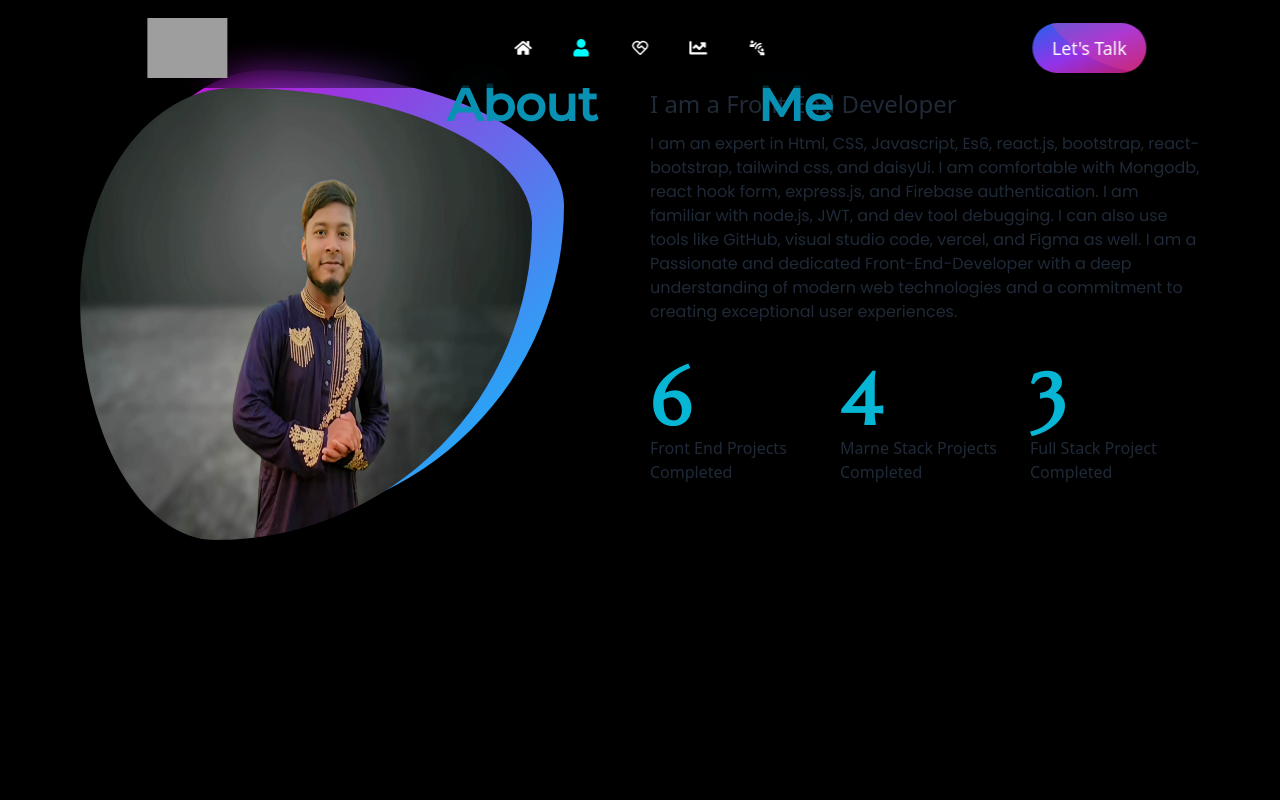
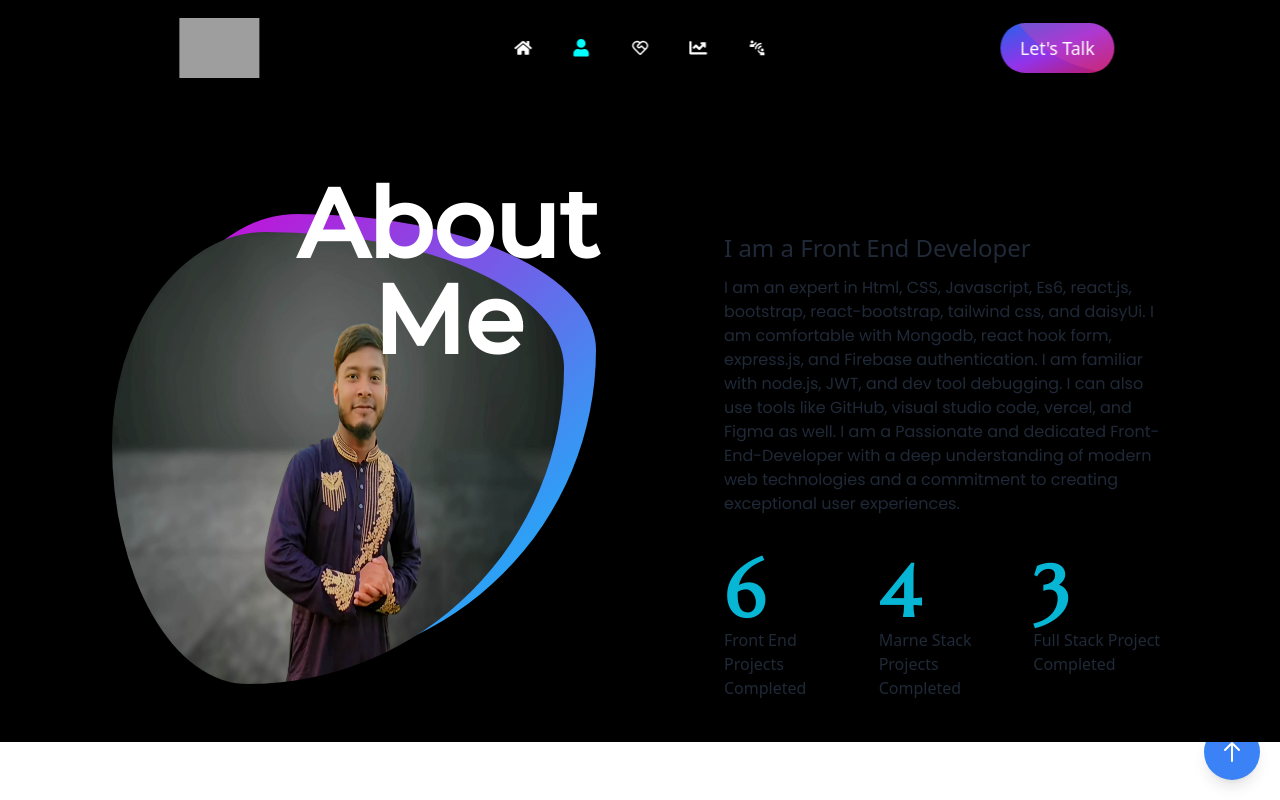
Before and after one commit to Shakil57375/shakil-s_portfolio, a React (Vite) app: page / in a window 1280 px wide. Shown: the top 800 px of the page. Built offline with nearby package versions, Linux system fonts and the light colour scheme; grey boxes are pictures that could not be loaded; a web font is replaced by a local one.

Commit message:
section title updated

```diff
--- a/src/Components/AboutMe.jsx
+++ b/src/Components/AboutMe.jsx
@@ -6,22 +6,27 @@ import { useState } from "react";
 import SectionTitle from "../Utils/SectionTitle";
 const AboutMe = () => {
   const [counterOn, setCounterOn] = useState(false);
-
   return (
     <section id="about" className="bg-black z-40 relative">
-        <SectionTitle
-          divClassName={`flex  relative top-20 text-cyan-600 justify-center`}
-          titleFirstWord={"About"}
-          titleSecondWord={"Me"}
-        ></SectionTitle>
-      <div className="flex z-40 lg:flex-row flex-col justify-between  items-start gap-5 p-0 md:px-20 paddingY">
-        <div className="lg:basis-6/12 basis-full z-30">
+      <SectionTitle
+        divClassName={`flex flex-col relative top-44 right-48 text-white justify-start items-center`}
+        titleFirstWord={"About"}
+        titleSecondWord={"Me"}
+        titleFirstClassName={
+          "text-8xl font-bold paddingX relative font-bold text-center z-40 font-Montserrat"
+        }
+        titleSecondWordClassName={
+          "text-8xl font-bold paddingX relative font-bold text-center z-40 font-Montserrat"
+        }
+      ></SectionTitle>
+      <div className="flex z-40 lg:flex-row flex-col items-start justify-between paddingY paddingX h-[550px] w-full gap-40">
+        <div className=" z-30">
           <div className="relative z-30">
             <img className="about__image" src={aboutImage} alt="About Shakil" />
           </div>
           <div className="relative -top-[470px] -right-8 z-10  about_bg_shape"></div>
         </div>
-        <div className="lg:basis-6/12 basis-full lg:p-0 px-8">
+        <div className=" lg:p-0">
           <div>
             <h1 className="text-2xl font-medium block">
               I am a Front End Developer
--- a/src/Components/Main.jsx
+++ b/src/Components/Main.jsx
@@ -10,6 +10,7 @@ const Main = () => {
   return (
     <div className="">
       <FloatingNav />
+      {/* //Todo : uncomment banner */}
       {/* <Banner /> */}
       <AboutMe />
       <Services />
--- a/src/Utils/SectionTitle.jsx
+++ b/src/Utils/SectionTitle.jsx
@@ -1,13 +1,15 @@
 /* eslint-disable react/prop-types */
-const SectionTitle = ({titleFirstWord, titleSecondWord, divClassName}) => {
+const SectionTitle = ({
+  titleFirstWord,
+  titleSecondWord,
+  divClassName,
+  titleFirstClassName,
+  titleSecondWordClassName,
+}) => {
   return (
     <div className={`${divClassName}`}>
-      <h1 className="text-5xl paddingX relative font-bold text-center z-40 font-Montserrat">
-        {titleFirstWord}
-      </h1>
-      <h1 className="text-5xl paddingX relative font-bold text-center z-40 font-Montserrat">
-        {titleSecondWord}
-      </h1>
+      <h1 className={`${titleFirstClassName}`}>{titleFirstWord}</h1>
+      <h1 className={`${titleSecondWordClassName}`}>{titleSecondWord}</h1>
     </div>
   );
 };
--- a/src/index.css
+++ b/src/index.css
@@ -1,13 +1,9 @@
 @tailwind base;
 @tailwind components;
 @tailwind utilities;
-.my-btn {
-    @apply text-white bg-gradient-to-r from-teal-400 via-teal-500 to-teal-600 hover:bg-gradient-to-br focus:ring-4 cursor-pointer focus:outline-none focus:ring-teal-300 dark:focus:ring-teal-800 shadow-lg shadow-teal-500/50 dark:shadow-lg  dark:shadow-teal-800/80 font-Montserrat font-medium rounded-lg text-sm lg:px-7 lg:py-3.5 px-5 py-2.5 text-center mr-2 mb-2 transition-all ;
-}
-
 
 .paddingX {
-   @apply sm:px-20 px-6
+   @apply sm:px-28 px-6
 }
 .paddingY{
    @apply sm:py-10 py-6
```
